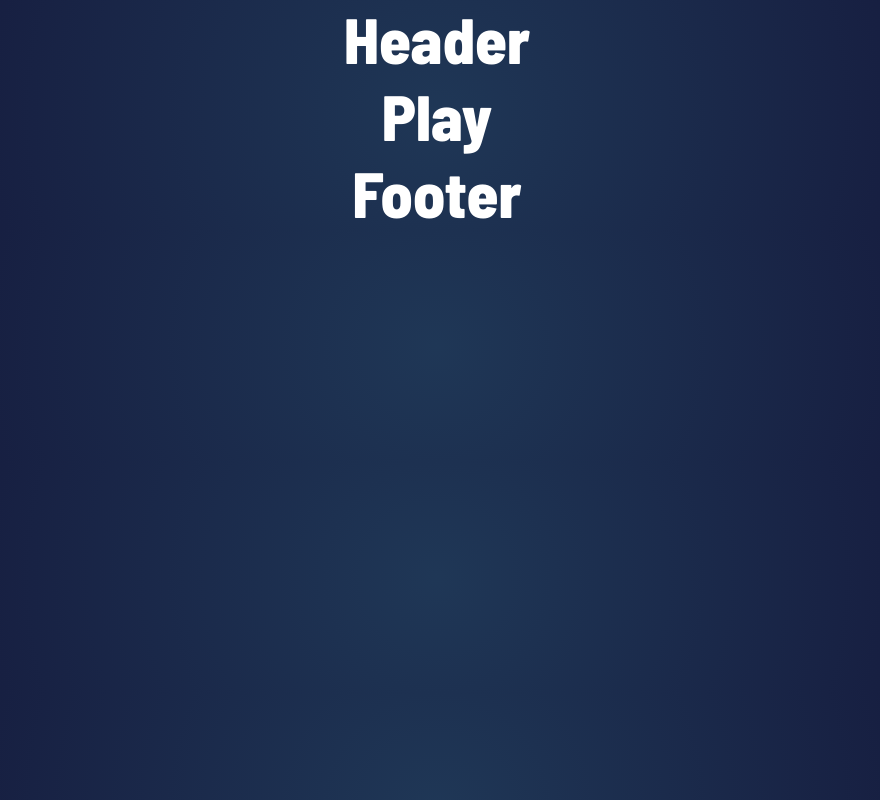
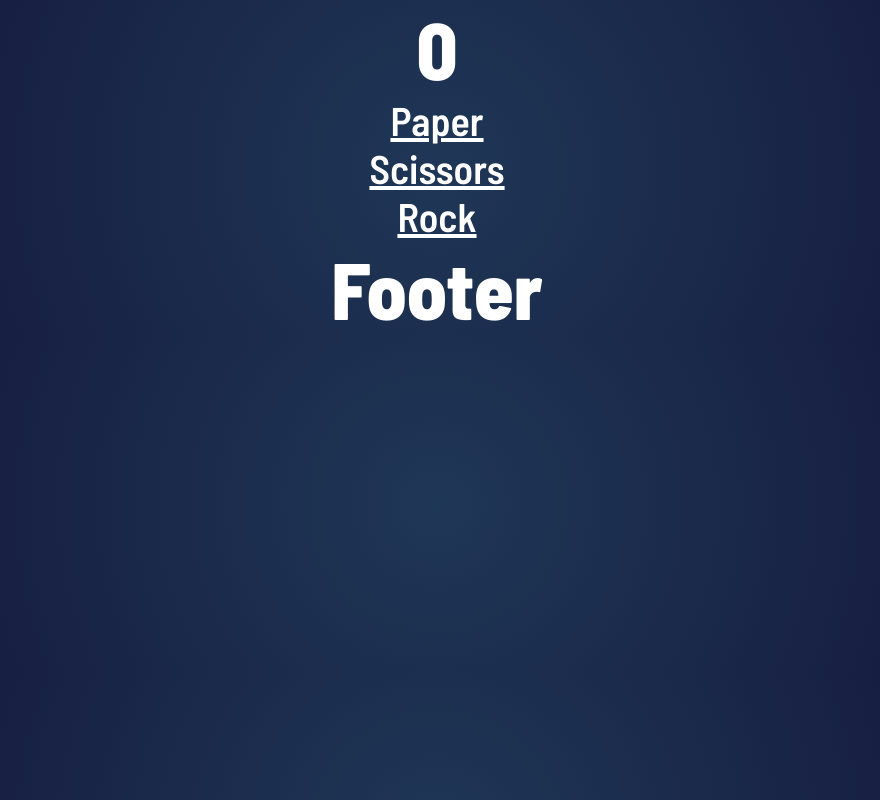
Before and after one commit to topratiksharma/rock-paper-scissors, a React (Create React App) app: page / in a window 1280 px wide. Shown: the whole page, without its empty margins (203-1083 px from the left). Built offline with nearby package versions, Linux system fonts and the light colour scheme.

Commit message:
Logic Part Completed

```diff
--- a/package.json
+++ b/package.json
@@ -11,7 +11,7 @@
     "@types/react-router-dom": "^5.1.8",
     "cypress": "^8.3.1",
     "fontsource-roboto": "^4.0.0",
-    "node-sass": "^6.0.1",
+    "node-sass": "4.14.1",
     "prettier": "^2.3.2",
     "react": "^17.0.2",
     "react-dom": "^17.0.2",
--- a/src/App.jsx
+++ b/src/App.jsx
@@ -1,30 +1,29 @@
+import React, { useState } from 'react';
 import Header from './components/header';
 import Play from './components/play';
+import Game from './components/game';
 import Footer from './components/footer';
-import Modal from './components/modal';
-import Game from './components/game';
-import { Route, Switch } from 'react-router-dom';
-import React from 'react';
+import { Switch, Route } from 'react-router-dom';
 
 export const App = (props) => {
-  const [myChoice, setMyChoice] = React.useState('');
-  const [score, setScore] = React.useState(0);
+  const [myChoice, setMyChoice] = useState('');
+  const [score, setScore] = useState(0);
 
   return (
-    <h1>
+    <>
       <div className='container'>
-        <Header score={score}></Header>
+        <Header score={score} />
         <Switch>
           <Route exact path='/'>
             <Play setMyChoice={setMyChoice} />
           </Route>
-          <Route exact path='/game'>
+          <Route path='/game'>
             <Game myChoice={myChoice} score={score} setScore={setScore} />
           </Route>
         </Switch>
-        <Footer />
       </div>
-    </h1>
+      <Footer />
+    </>
   );
 };
 
--- a/src/components/game.jsx
+++ b/src/components/game.jsx
@@ -1,6 +1,57 @@
-import React from 'react';
-const Game = ({}) => {
-  return <h1>Game</h1>;
+import React, { useEffect, useState } from 'react';
+import { Link } from 'react-router-dom';
+
+const Game = ({ score, myChoice, setScore }) => {
+  const [house, setHouse] = useState('');
+  const [playerWin, setPlayerWin] = useState('');
+
+  const GAME_COMBINATION = {
+    rock: ['scissors'],
+    scissors: ['paper'],
+    paper: ['rock'],
+  };
+
+  const newHousePick = () => {
+    const choices = ['rock', 'paper', 'scissors'];
+    const houseChoice = choices[Math.floor(Math.random() * 3)];
+    setHouse(houseChoice);
+  };
+
+  useEffect(() => {
+    newHousePick();
+  }, []);
+
+  const result = () => {
+    if (!myChoice || !house) return;
+    if (myChoice === house) {
+      return setPlayerWin('draw');
+    }
+    if (GAME_COMBINATION[myChoice].includes(house)) {
+      setPlayerWin('win');
+      setScore(score + 1);
+    } else {
+      setPlayerWin('lose');
+      setScore(score - 1);
+    }
+  };
+
+  useEffect(() => {
+    result();
+  }, [house]);
+
+  return (
+    <div className='game'>
+      My Choice : {myChoice}
+      <br />
+      House Choice:{house}
+      <br />
+      Result:{playerWin}
+      <br />
+      <Link to='/' onClick={() => setHouse()}>
+        Play Again
+      </Link>
+    </div>
+  );
 };
 
 export default Game;
--- a/src/components/header.jsx
+++ b/src/components/header.jsx
@@ -1,6 +1,10 @@
 import React from 'react';
-const Header = ({}) => {
-  return <h1>Header</h1>;
+const Header = ({ score }) => {
+  return (
+    <div className='header'>
+      <h1>{score}</h1>
+    </div>
+  );
 };
 
 export default Header;
--- a/src/components/play.jsx
+++ b/src/components/play.jsx
@@ -1,6 +1,30 @@
 import React from 'react';
-const Play = ({}) => {
-  return <h1>Play</h1>;
+import { Link } from 'react-router-dom';
+
+const Play = ({ setMyChoice }) => {
+  const setChoice = ({ target }) => {
+    setMyChoice(target.dataset.id);
+  };
+
+  return (
+    <div className='play'>
+      <Link to='/game'>
+        <div data-id='paper' className='icon icon--paper' onClick={setChoice}>
+          Paper
+        </div>
+      </Link>
+      <Link to='/game'>
+        <div data-id='scissors' className='icon icon--paper' onClick={setChoice}>
+          Scissors
+        </div>
+      </Link>
+      <Link to='/game'>
+        <div data-id='rock' className='icon icon--paper' onClick={setChoice}>
+          Rock
+        </div>
+      </Link>
+    </div>
+  );
 };
 
 export default Play;
--- /dev/null
+++ b/src/components/utils/common.js
@@ -0,0 +1,5 @@
+export const GAME_OPTIONS = {
+    ROCK: 'Rock',
+    PAPER: 'Paper',
+    SCISSORS: 'Scissors',
+};
--- a/src/scss/_globals.scss
+++ b/src/scss/_globals.scss
@@ -1,9 +1,11 @@
 @import url('https://fonts.googleapis.com/css2?family=Barlow+Semi+Condensed:wght@600;800&display=swap');
 @import '_variables.scss';
 
-*,*::before,*::after{
-    margin:0;
-    padding:0;
+*,
+*::before,
+*::after {
+    margin: 0;
+    padding: 0;
     box-sizing: inherit;
 }
 
@@ -13,4 +15,8 @@ body {
     background: $backgroud-gradient;
     text-align: center;
     box-sizing: border-box;
+    font-size: 2.5rem;
 }
+a {
+    color: white;
+}
```
Also changed, not shown: 1 other file (tests, documents, lock files or other folders).
